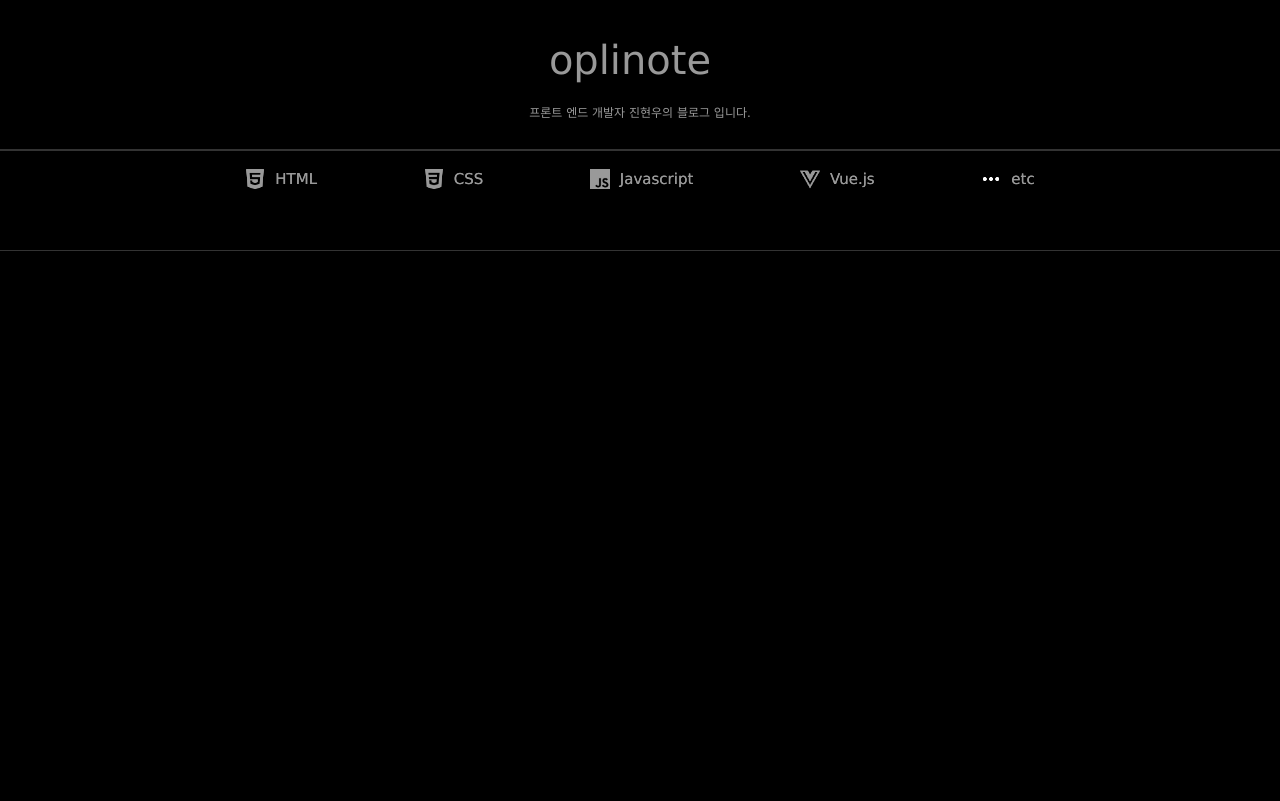
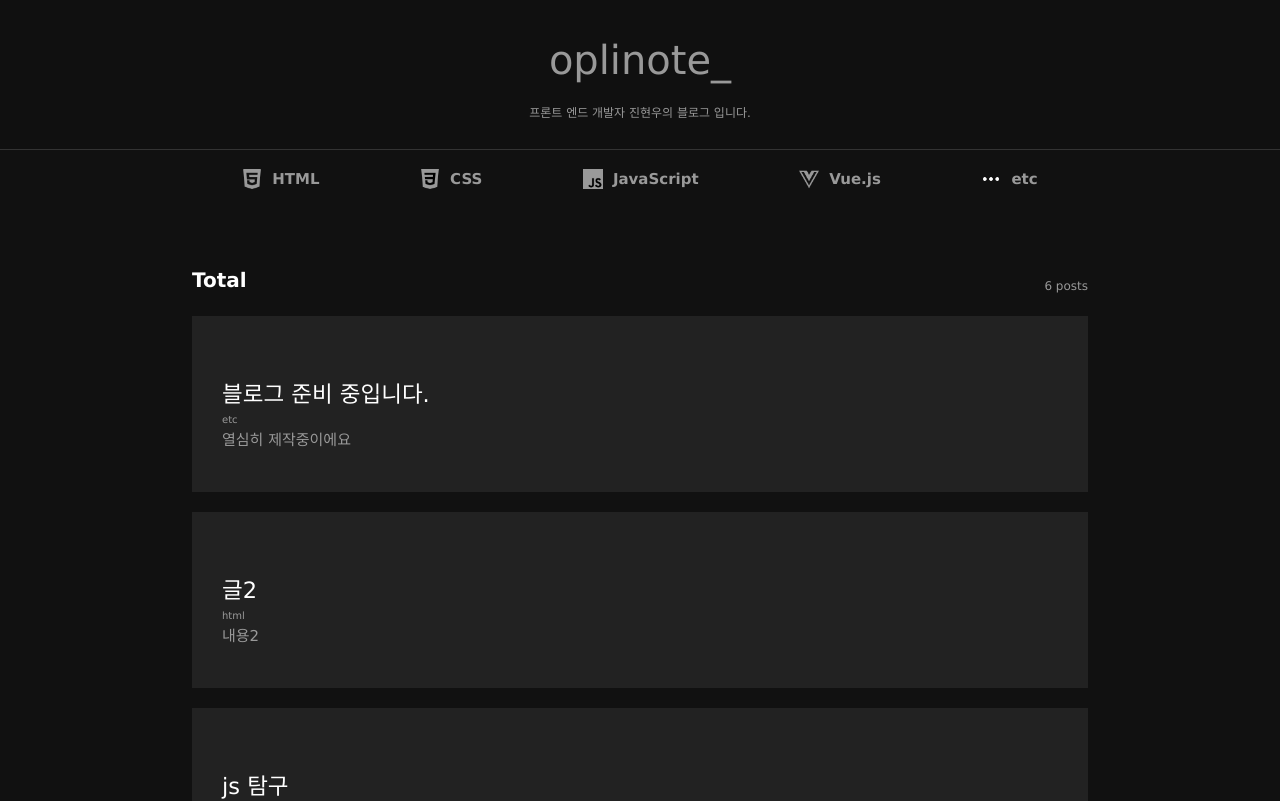
Before and after one commit to oplidote/blog, a Vue app: page / in a window 1280 px wide. Shown: the top 801 px of the page. Built offline with nearby package versions, Linux system fonts and the light colour scheme.

Commit message:
카테고리 개수 추가

```diff
--- a/src/App.vue
+++ b/src/App.vue
@@ -1,27 +1,27 @@
 <template>
   <header class="header">
-    <div @click="moveHome" class="logo">
+    <router-link :to="{ name: 'List' }" class="logo" @click="category()">
       oplinote<span>_</span>
       <p>프론트 엔드 개발자 진현우의 블로그 입니다.</p>
-    </div>
+    </router-link>
     <button class="m-all" @click="navOn" :class="{ active: isNavOn }"></button>
     <!-- <router-link :to="{ name: 'Create' }" class="create-btn"></router-link> -->
     <nav class="nav" :class="{ active: isNavOn }">
       <div class="gnb">
         <div id="html" class="menu" @click="category('html')">
-          <span>HTML</span>
+          <span class="category">HTML</span>
         </div>
         <div id="css" class="menu" @click="category('css')">
-          <span>CSS</span>
+          <span class="category">CSS</span>
         </div>
         <div id="js" class="menu" @click="category('js')">
-          <span>Javascript</span>
+          <span class="category">JavaScript</span>
         </div>
         <div id="vue" class="menu" @click="category('vue')">
-          <span>Vue.js</span>
+          <span class="category">Vue.js</span>
         </div>
         <div id="etc" class="menu" @click="category('etc')">
-          <span>etc</span>
+          <span class="category">etc</span>
         </div>
       </div>
     </nav>
@@ -36,6 +36,7 @@
 import { ref } from "vue";
 import { useRouter } from "vue-router";
 import $ from "jquery";
+
 export default {
   name: "App",
   components: {},
@@ -80,9 +81,6 @@ export default {
     // 메인 이동
     const moveHome = () => {
       $(".menu").removeClass("active");
-      router.push({
-        name: "Home",
-      });
     };
     const moveCreate = () => {
       router.push({
@@ -91,15 +89,16 @@ export default {
     };
     const category = (_c) => {
       // 중복 체크 시 toggleClass 로 교체할 것
-      $('.menu').removeClass("active");
+      $(".menu").removeClass("active");
       $(`#${_c}`).addClass("active");
       router.push({
         name: "List",
-        params:{
-          cate:_c
-          }
+        params: {
+          cate: _c,
+        },
       });
     };
+
     return {
       useRouter,
 
@@ -109,7 +108,6 @@ export default {
       isMenuOn,
       moveHome,
       moveCreate,
-
       category,
     };
   },
--- a/src/assets/data.json
+++ b/src/assets/data.json
@@ -2,7 +2,7 @@
     "post":[
         {
             "id":1,
-            "category" : "",
+            "category" : "etc",
             "title": "블로그 준비 중입니다.",
             "contents":"열심히 제작중이에요"
         },
@@ -26,9 +26,15 @@
         },
         {
             "id":5,
-            "category" : "",
+            "category" : "etc",
             "title": "일상적인 글",
             "contents":"일상적인 내용"
+        },
+        {
+            "id":6,
+            "category" : "css",
+            "title": "css 최신 기술",
+            "contents":"color-mix 속성 추가"
         }
 
     ]
--- a/src/components/ListView.vue
+++ b/src/components/ListView.vue
@@ -1,19 +1,21 @@
 <template>
   <div class="container" id="list-view">
+    <div class="list-header">
+      <h2>{{ listTitle(cate) }}</h2>
+      <span><em>{{ cateCount(cate) }}</em> posts</span>
+    </div>
     <div class="post" v-for="item in posts" :key="item.id">
+      <div class="post-box" v-if="cateSort(item.category)">
         <div class="post-tit">
-        <h2>- {{ item.title }}</h2>
+          <h2>{{ item.title }}</h2>
         </div>
-      <div class="post-cate">
+        <div class="post-cate" v-if="cate == '' ? true : false ">
           <span>{{ item.category }}</span>
         </div>
         <div class="post-cont">
           <p>{{ item.contents }}</p>
         </div>
-      <div class="post-date">
-        <!-- 프롭스 데이터 가져오기 완료 -->
-        <p> {{ cate }}</p>
-        <span>{{ item.category }}</span>
+        <div class="post-date"></div>
       </div>
     </div>
   </div>
@@ -22,11 +24,11 @@
 <script>
 import PostsList from "../assets/data.json";
 export default {
-  name: 'CateParams',
+  name: "CateParams",
   props: {
     cate: {
-      type:String,
-      default: '',
+      type: String,
+      default: "",
     },
   },
 
@@ -37,7 +39,7 @@ export default {
       });
     },
   },
-  setup() {
+  setup(props) {
     // 글 내 카테고리 중복
     // const cateFN = (_CateItem) => {
     //   const cate_len = _CateItem.length;
@@ -47,7 +49,46 @@ export default {
     //   }
     //   return catelist;
     // };
+    const cateSort = (_c) => {
+      if (props.cate == _c) {
+        return true;
+      } else if (props.cate == "") {
+        return true;
+      }
+    };
+    const listTitle = (_c) => {
+      if(_c == '') {
+        return "Total";
+      }
+      else if (_c == "html") {
+        return "HTML";
+      } else if (_c == "css") {
+        return "CSS";
+      } else if (_c == "js") {
+        return "JavaScript";
+      } else if (_c == "vue") {
+        return "Vue.js";
+      } else if (_c == "etc") {
+        return "기타";
+      }
+    };
+    const cateCount = (_c) => {
+      let count = 0;
+      if (_c == "") {
+        count = PostsList.post.length;
+      } else {
+        for (let i = 0; i < PostsList.post.length; i++) {
+          if (PostsList.post[i].category == _c) {
+            count++;
+          }
+        }
+      }
+      return count;
+    };
     return {
+      cateSort,
+      listTitle,
+      cateCount,
     };
   },
 };
--- a/src/router/index.js
+++ b/src/router/index.js
@@ -1,6 +1,5 @@
 import { createRouter, createWebHistory } from "vue-router";
 import ListView from '@/components/ListView.vue';
-import App from '../App.vue';
 import CreatePost from '@/components/CreatePost.vue';
 
 // vue 에서 화면을 연결하는 경우 활용
@@ -9,15 +8,11 @@ const router = createRouter({
     routes: [
         {
             path: '/',
-            name: 'Home',
-            component: App,
-        },
-        {
-            path: '/list',
             name: 'List',
             component: ListView,
             props: true,
         },
+
         {
             path: '/create',
             name: 'Create',
--- a/src/style/style.scss
+++ b/src/style/style.scss
@@ -77,7 +77,7 @@ body {
     font-weight: 400;
     letter-spacing: -0.5;
     color: #999;
-    background-color: #000;
+    background-color: #111;
 }
 
 #app {
@@ -91,7 +91,7 @@ body {
     width: 100%;
     height: 150px;
     border-bottom: 1px solid #333;
-    background-color: #000;
+    background-color: rgba(17,17,17,0.5);
     z-index: 999;
     transition: .3s;
 
@@ -181,9 +181,10 @@ body {
                 height: 50px;
                 padding: 10px 10px;
 
-                span {
+                .category {
                     position: relative;
                     display: block;
+                    font-weight: bold;
                     font-size: 15px;
                     padding: 5px 15px 5px 45px;
                     line-height: 30px;
@@ -198,7 +199,6 @@ body {
                         width: 20px;
                         height: 20px;
                         display: block;
-
                     }
 
                     &:hover {
@@ -218,8 +218,8 @@ body {
                         }
                         background-color: #333;
                         border-radius: 20px;
-                        color: #fff;
                     }
+                    color: #fff;
 
                     &#html span::before {
                         background: url('../images/html-5_color.png');
@@ -460,19 +460,33 @@ body {
 }
 
 #list-view {
+    .list-header {
+        text-align: center;
+        display: flex;
+        justify-content: space-between;
+        align-items: flex-end;
+        h2 {
+            font-size: 2rem;
+            color: #fff;
+        }
+        span {
+            font-size: 1.2rem;
+            em {
+                font-style: normal;
+            }
+        }
+    }
     .post {
-        background-color: #222;
-        margin-top: 20px;
-        padding: 20px 10px;
-
+        .post-box {
+            background-color: #222;
+            margin-top: 20px;
+            padding: 20px 20px;
+        }
         .post-tit {
             position: relative;
-            font-size: 2rem;
-            color: #ccc;
+            font-size: 1.5rem;
+            color: #fff;
 
-            h2 {
-                font-weight: normal;
-            }
         }
 
         .post-cont {
```
Lines whose indentation alone changed are shown as unchanged.
